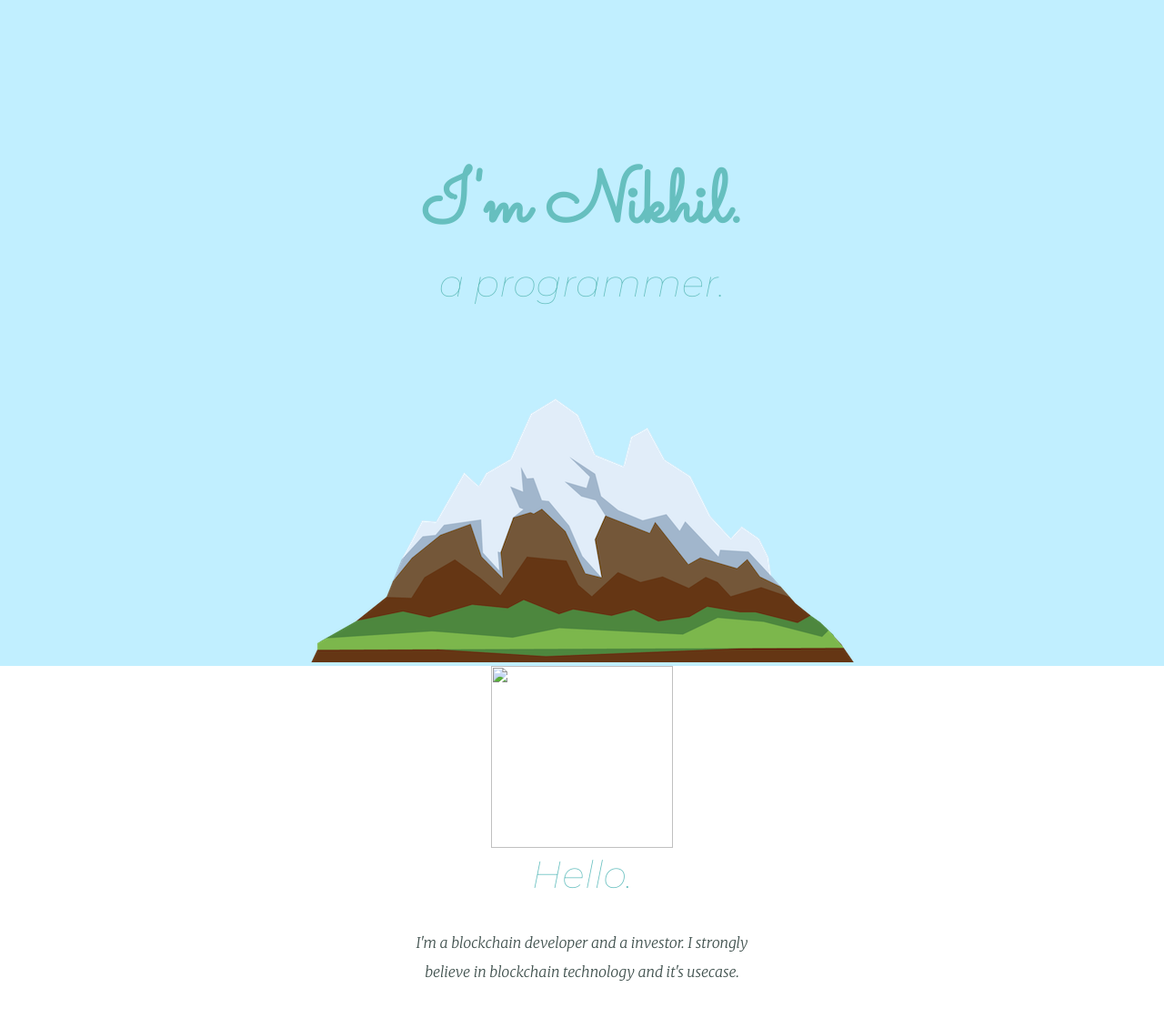
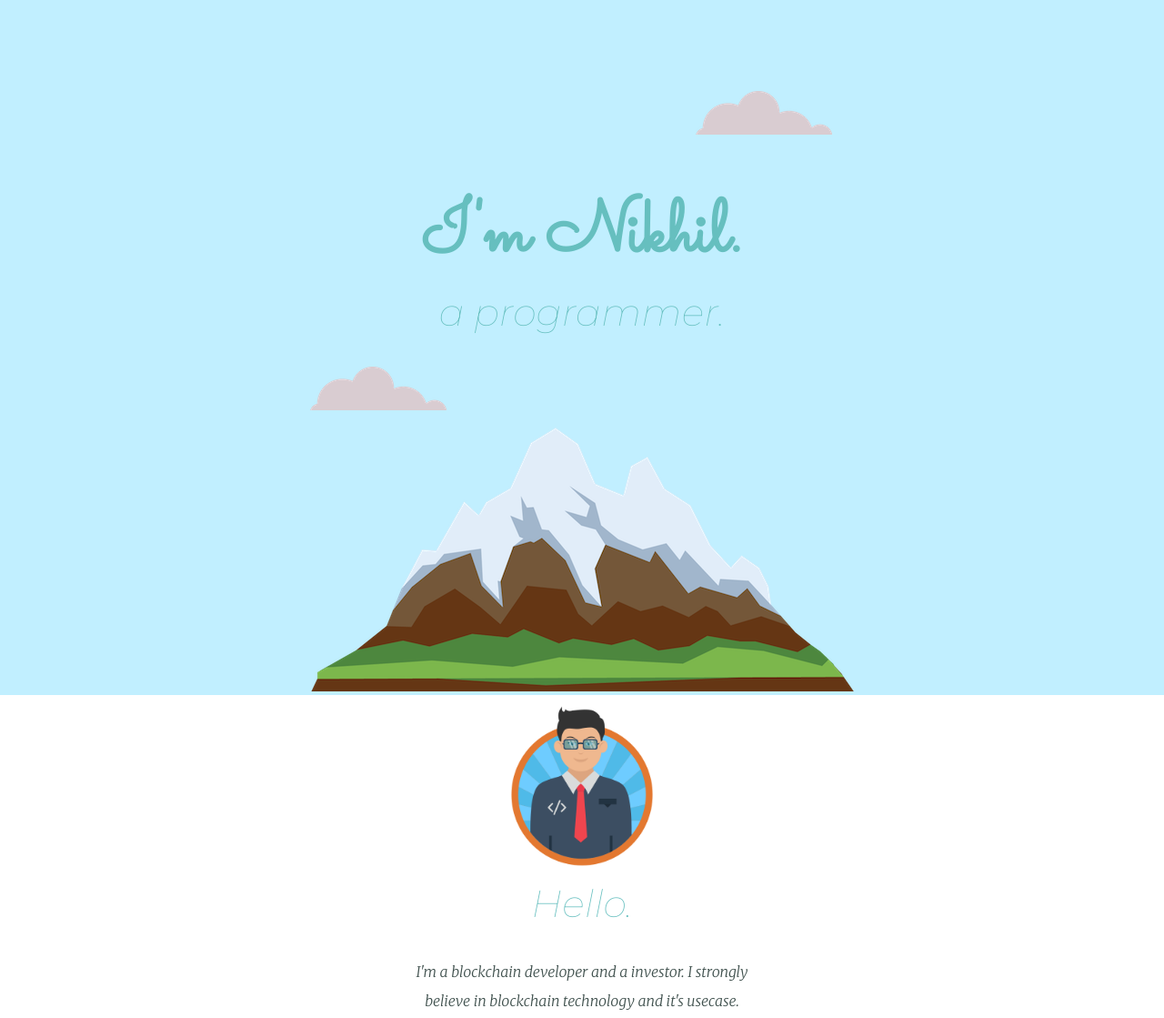
Before and after one commit to rachamreddysainikhil/CSS-My-Site, a plain HTML site: page index.html in a window 1280 px wide. Shown: the top 1119 px of the page at 91% size. Drawn offline with Linux system fonts and the light colour scheme; files that its build step writes are made by us from their sources; files whose address does not match are found by name.

Commit message:
Update index.html

```diff
--- a/index.html
+++ b/index.html
@@ -11,15 +11,15 @@
 
 <body>
   <div class="topcontainer">
-    <img class="topcloud" src="images/cloud.png" alt="">
+    <img class="topcloud" src="cloud.png" alt="">
     <h1>I'm Nikhil.</h1>
     <h2>a programmer.</h2>
-    <img class="bottomcloud" src="images/cloud.png" alt="">
+    <img class="bottomcloud" src="cloud.png" alt="">
     <img src="images/mountain.png" alt="">
   </div>
   <div class="middlecontainer">
     <div class="profile">
-      <img src="images/programmer.png" width="200px" height="200px">
+      <img src="programmer.png" width="200px" height="200px">
       <h2>Hello.</h2>
       <p class="blocktech">I'm a blockchain developer and a investor. I strongly believe in blockchain technology and it's usecase.</p>
     </div>
@@ -27,12 +27,12 @@
     <div class="skills">
       <h2>My Skills.</h2>
       <div class="skill-row">
-        <img class="codingimg" src="images/coding.png" width=25% alt="">
+        <img class="codingimg" src="coding.png" width=25% alt="">
         <h3>Coding</h3>
         <p class="">Coding is one of my major skill. I never get enough of learning coding.</p>
       </div>
       <div class="skill-row">
-        <img class="bikingimg" src="images/biking.png" width=25%  alt="">
+        <img class="bikingimg" src="biking.png" width=25%  alt="">
         <h3 class="bike">Biking</h3>
         <p class="textmove">Biking is my another skill which I do it for fun and for physical exercise. I can go long distance without getting tired.</p>
       </div>
```
